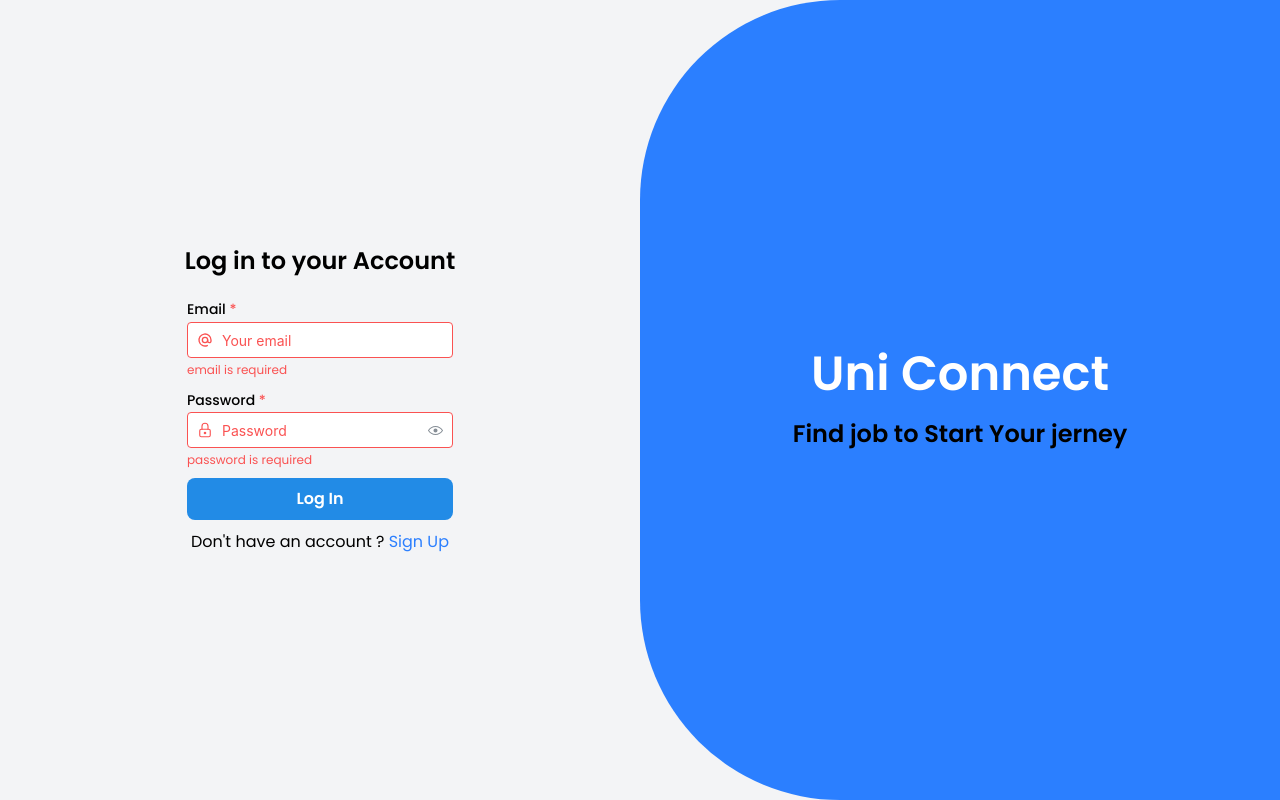
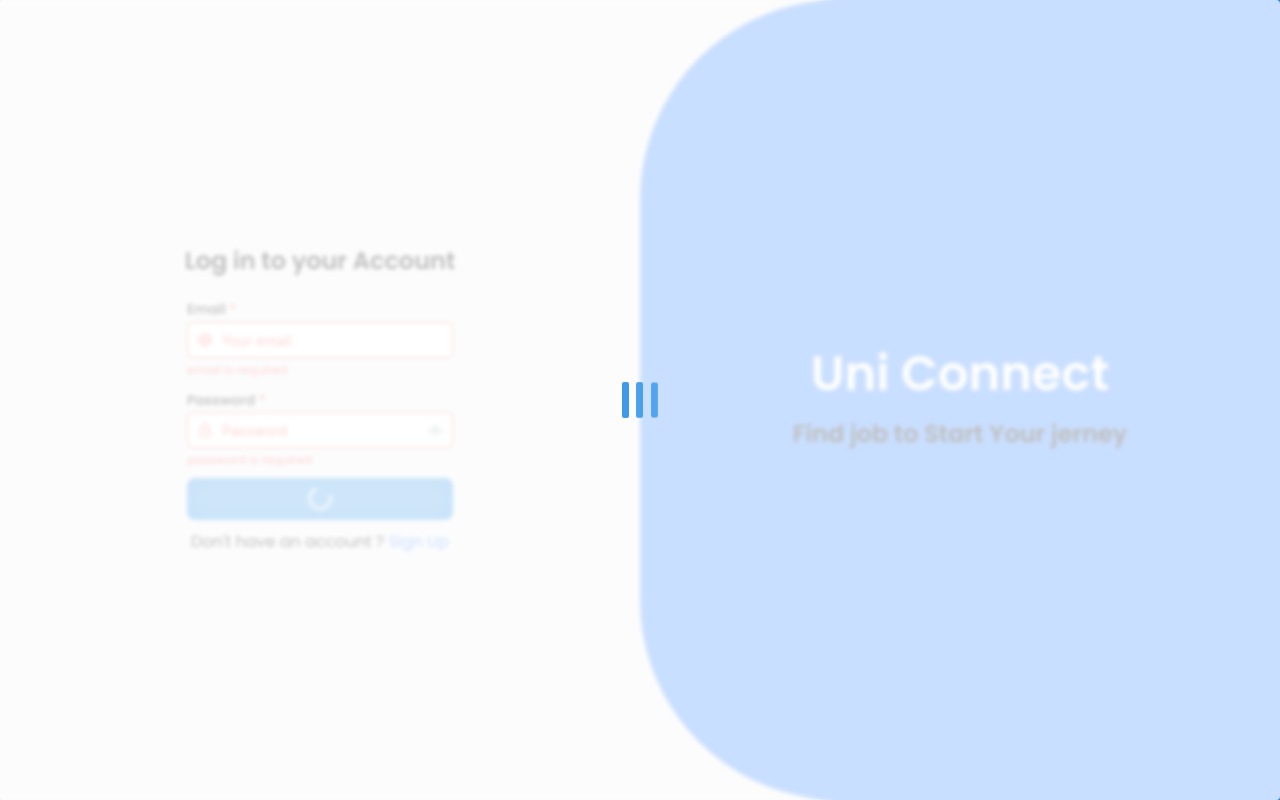
Before and after one commit to kavinduhcolombage/UniConnect_Frontend, a React (Vite) app: page /login in a window 1280 px wide. Both pictures are taken after a click on the button "Log In". Built offline with nearby package versions, Linux system fonts and the light colour scheme.

Commit message:
add loading overlay to Login and SignUp components

```diff
--- a/src/SignUpLogin/Login.tsx
+++ b/src/SignUpLogin/Login.tsx
@@ -1,4 +1,4 @@
-import { TextInput, PasswordInput, Button } from '@mantine/core';
+import { TextInput, PasswordInput, Button, LoadingOverlay } from '@mantine/core';
 import { IconAt, IconCheck, IconLock, IconX } from '@tabler/icons-react';
 import { useState } from 'react';
 import { Link, useNavigate } from 'react-router-dom';
@@ -17,6 +17,7 @@ const form = {
 
 const Login = () => {
     // const [value, setValue] = useState('react');
+    const [loading, setLoading] = useState(false);
     const dispatch = useDispatch();
     const [formError, setformError] = useState<{ [key: string]: string }>(form);
     const [data, setData] = useState<Pick<User, "email" | "password">>({
@@ -31,6 +32,7 @@ const Login = () => {
     }
 
     const handleSubmit = () => {
+        setLoading(true);
         let valid = true;
         const newFormErrror: { [key: string]: string } = {};
         for (const key in data) {
@@ -54,10 +56,12 @@ const Login = () => {
                     className: "!border-blue-500 !bg-blue-50 !text-blue-800 !shadow-lg !rounded-lg !p-4 !w-[400px]",
                 })
                 setTimeout(() => {
+                    setLoading(false);
                     dispatch(setUser(res));
                     navigate("/");
                 }, 3000)
             }).catch((err) => {
+                setLoading(false);
                 console.log(err);
                 notifications.show({
                     title: 'Login Failed',
@@ -74,7 +78,12 @@ const Login = () => {
     }
 
 
-    return <div className="w-1/2 px-15 flex flex-col items-center justify-center gap-5">
+    return <><LoadingOverlay
+        visible={loading}
+        zIndex={1000}
+        overlayProps={{ radius: 'sm', blur: 2 }}
+        loaderProps={{ color: 'blue', type: 'bars' }}
+    /><div className="w-1/2 px-15 flex flex-col items-center justify-center gap-5">
             <div className="text-2xl font-semibold ">Log in to your Account</div>
             <div className='flex flex-col gap-2.5'>
                 <div>
@@ -93,12 +102,12 @@ const Login = () => {
                 <div>
                     <PasswordInput value={data.password} name='password' error={formError.password} onChange={handleChange} withAsterisk leftSection={<IconLock size={18} stroke={1.5} />} label="Password" placeholder="Password" />
                 </div>
-            <Button variant="filled" size="md" radius="md" onClick={handleSubmit}>Log In</Button>
+                <Button loading={loading} variant="filled" size="md" radius="md" onClick={handleSubmit}>Log In</Button>
 
                 <div className='mx-auto'>Don't have an account ? <Link to="/signup" className='text-blue-500 hover:underline'>Sign Up</Link></div>
 
             </div>
-    </div>
+        </div></>
 }
 
 export default Login;
--- a/src/SignUpLogin/SignUp.tsx
+++ b/src/SignUpLogin/SignUp.tsx
@@ -1,4 +1,4 @@
-import { TextInput, Checkbox, PasswordInput, Anchor, Button, Radio, Group } from '@mantine/core';
+import { TextInput, Checkbox, PasswordInput, Anchor, Button, Radio, Group, LoadingOverlay } from '@mantine/core';
 import { IconAt, IconCheck, IconLock, IconX } from '@tabler/icons-react';
 import { useState } from 'react';
 import { Link, useNavigate } from 'react-router-dom';
@@ -22,7 +22,8 @@ const SignUp = () => {
 
     const [data, setData] = useState<User>(form);
     const [formError, setformError] = useState<{ [key: string]: string }>(form); // State for error message
-    const navigate=useNavigate();
+    const navigate = useNavigate();
+    const [loading, setLoading] = useState(false);
     const handleChange = (event: React.ChangeEvent<HTMLInputElement> | string) => {
         if (typeof (event) == "string") {
             setData({ ...data, role: event });
@@ -43,6 +44,7 @@ const SignUp = () => {
     }
 
     const handleSubmit = () => {
+
         let valid = true;
         const newFormErrror: { [key: string]: string } = {};
         for (const key in data) {
@@ -54,6 +56,7 @@ const SignUp = () => {
         setformError(newFormErrror);
         console.log(valid);
         if (valid === true) {
+            setLoading(true);
             registerUser(data).then((res) => {
                 console.log(res);
                 setData(form);
@@ -66,10 +69,12 @@ const SignUp = () => {
                     withBorder: true,
                     className: "!border-blue-500 !bg-blue-50 !text-blue-800 !shadow-lg !rounded-lg !p-4 !w-[400px]",
                 })
-                setTimeout(()=>{
+                setTimeout(() => {
+                    setLoading(false);
                     navigate("/login");
                 }, 3000)
             }).catch((err) => {
+                setLoading(false);
                 console.log(err);
                 notifications.show({
                     title: 'Registration Failed',
@@ -87,7 +92,13 @@ const SignUp = () => {
 
 
 
-    return <div className="w-1/2 px-15 flex flex-col items-center justify-center gap-5">
+    return <><LoadingOverlay
+        visible={loading}
+        zIndex={1000}
+        className='translate-x-1/2'
+        overlayProps={{ radius: 'sm', blur: 2 }}
+        loaderProps={{ color: 'blue', type: 'bars' }}
+    /><div className="w-1/2 px-15 flex flex-col items-center justify-center gap-5">
             <div className="text-2xl font-semibold ">Create Account</div>
             <div className='flex flex-col gap-2.5'>
                 <div>
@@ -136,12 +147,12 @@ const SignUp = () => {
                         label={<>I accept{' '}<Anchor>terms & Conditions</Anchor></>}
                     />
                 </div>
-            <Button variant="filled" size="md" radius="md" onClick={handleSubmit}>Sign Up</Button>
+                <Button loading={loading} variant="filled" size="md" radius="md" onClick={handleSubmit}>Sign Up</Button>
 
                 <div className='mx-auto'>Have an account ? <Link to="/login" className='text-blue-500 hover:underline'>Login</Link></div>
 
             </div>
-    </div>
+        </div></>
 }
 
 export default SignUp;
```
Lines whose indentation alone changed are shown as unchanged.
